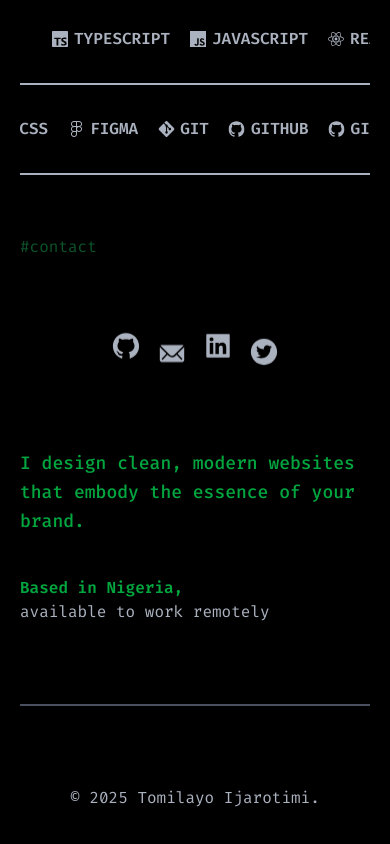
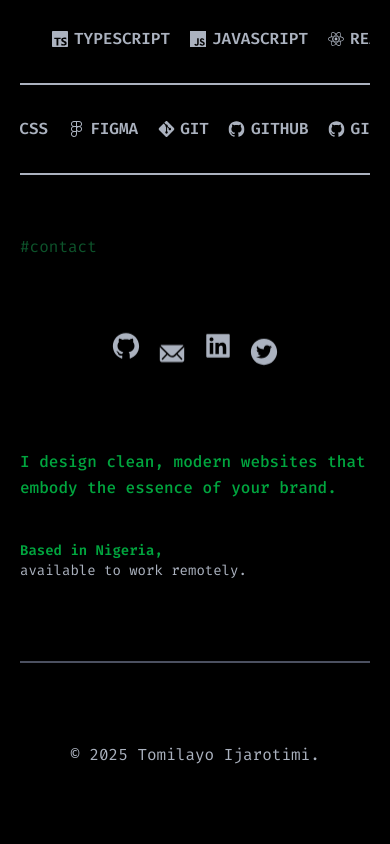
Before and after one commit to Milayo/tomilayo-portfolio-v2, a Next.js app: page / in a window 390 px wide. Shown: the part 3517-4361 px from the top of the page. Built offline with nearby package versions, Linux system fonts and the light colour scheme.

Commit message:
correction

```diff
--- a/src/components/sections/bookme/index.jsx
+++ b/src/components/sections/bookme/index.jsx
@@ -4,15 +4,15 @@ const BookMe = () => {
   return (
     <div className="flex flex-col md:flex-row justify-between items-start md:items-end gap-10 text-green-600 text-lg">
       <div className="flex flex-col gap-2">
-        <h3 className="text-lg md:text-2xl font-medium leading-relaxed">
+        <h3 className="text-base md:text-2xl font-medium leading-relaxed">
           I design clean, modern <br className="hidden md:block" />
           websites that embody the <br className="hidden md:block" />
           essence of your brand.
         </h3>
       </div>
-      <div className="text-base md:text-right">
+      <div className="text-sm md:text-right">
         <h3 className="font-semibold">Based in Nigeria,</h3>
-        <p className="text-[#ABB2BF]">available to work remotely</p>
+        <p className="text-[#ABB2BF]">available to work remotely.</p>
       </div>
     </div>
   );
--- a/src/components/sections/work/index.jsx
+++ b/src/components/sections/work/index.jsx
@@ -1,136 +1,12 @@
-// "use client";
-
-// import { useEffect, useRef } from "react";
-// import gsap from "gsap";
-// import { ScrollTrigger } from "gsap/ScrollTrigger";
-// import Image from "next/image";
-
-// gsap.registerPlugin(ScrollTrigger);
-
-// const WorkSection = () => {
-//   const containerRef = useRef(null);
-
-//   const projects = [
-//     { img: "/assets/veriface.png", link: "/" },
-//     { img: "/assets/seer.png", link: "/" },
-//     { img: "/assets/podcast.png", link: "/" },
-//   ];
-
-//   useEffect(() => {
-//     const ctx = gsap.context(() => {
-//       const timeline = gsap.timeline({
-//         scrollTrigger: {
-//           trigger: containerRef.current,
-//           start: "top top",
-//           end: "+=" + window.innerHeight * projects.length,
-//           scrub: true,
-//           pin: true,
-//         },
-//       });
-
-//       projects.forEach((_, index) => {
-//         const panel = `.project-panel-${index}`;
-//         timeline.fromTo(
-//           panel,
-//           { yPercent: index === 0 ? 20 : 100 }, // First card starts closer
-//           { yPercent: 0, duration: 1.001 },
-//           index * 1.05
-//         );
-//       });
-//     }, containerRef);
-
-//     return () => ctx.revert();
-//   }, []);
-
-//   return (
-//     <div
-//       ref={containerRef}
-//       className="relative w-full h-screen overflow-hidden"
-//     >
-//       <p className="text-lg text-green-900 mx-30 pt-20 z-10 relative">#work</p>
-
-//       <div className="absolute inset-0">
-//         {projects.map((project, index) => (
-//           <div
-//             key={index}
-//             className={`project-panel-${index} absolute inset-0 flex items-center justify-center`}
-//             style={{ zIndex: index + 1 }}
-//           >
-//             <Image
-//               src={project.img}
-//               alt={`Work ${index}`}
-//               width={1000}
-//               height={500}
-//               className="w-4/5 h-auto object-cover rounded-xl shadow-lg"
-//             />
-//             {/* <div className="mt-6">
-//             <Button>
-//               <Link
-//                 href={project.link}
-//                 className="flex items-center justify-center gap-x-0.5"
-//               >
-//                 Visit website <PiArrowSquareUpRightLight size={20} />
-//               </Link>
-//             </Button>
-//           </div> */}
-//           </div>
-//         ))}
-//       </div>
-//     </div>
-//   );
-// };
-
-// export default WorkSection;
 "use client";
 
 import Image from "next/image";
 
-// const WorkSection = () => {
-//   const projects = [
-//     { img: "/assets/veriface.png", link: "/" },
-//     { img: "/assets/seer.png", link: "/" },
-//     {
-//       img: "/assets/creatipp.png",
-//       link: "/",
-//     },
-//     { img: "/assets/podcast.png", link: "https://my-podcast-one.vercel.app/" },
-//   ];
-
-//   return (
-//     <div id="work" className="px-5 lg:px-15 relative ">
-//       <p className="text-base sm:text-lg text-green-900">#work</p>
-
-//       {projects.map((project, index) => (
-//         <div
-//           key={index}
-//           className={`project-panel-${index} sticky h-[100vh] top-0 inset-0 flex items-center justify-center`}
-//           style={{ top: `0.5rem`, zIndex: index + 1 }}
-//         >
-//           <a
-//             href={project.link}
-//             target="_blank"
-//             rel="noopener noreferrer"
-//             className="w-full h-full flex"
-//           >
-//             <Image
-//               src={project.img}
-//               alt={`Work ${index}`}
-//               width={1000}
-//               height={1500}
-//               className="w-4/5 m-auto object-contain rounded-2xl shadow-lg"
-//             />
-//           </a>
-//         </div>
-//       ))}
-//     </div>
-//   );
-// };
-
 const WorkSection = () => {
   const projects = [
-    { img: "/assets/veriface.png", link: "/" },
-    { img: "/assets/seer.png", link: "/" },
-    { img: "/assets/creatipp.png", link: "/" },
+    { img: "/assets/veriface.png", link: "https://veriface.vercel.app/" },
+    { img: "/assets/seer.png", link: "https://seernft-app.vercel.app/" },
+    { img: "/assets/creatipp.png", link: "https://creatipp.vercel.app/" },
     { img: "/assets/podcast.png", link: "https://my-podcast-one.vercel.app/" },
   ];
 
--- a/src/constants/button/index.jsx
+++ /dev/null
@@ -1,11 +0,0 @@
-import React from "react";
-
-const Button = ({ children }) => {
-  return (
-    <div className="border uppercase border-green-600 text-[#ABB2BF] py-2 px-4 mt-4 text-center">
-      {children}
-    </div>
-  );
-};
-
-export default Button;
```
